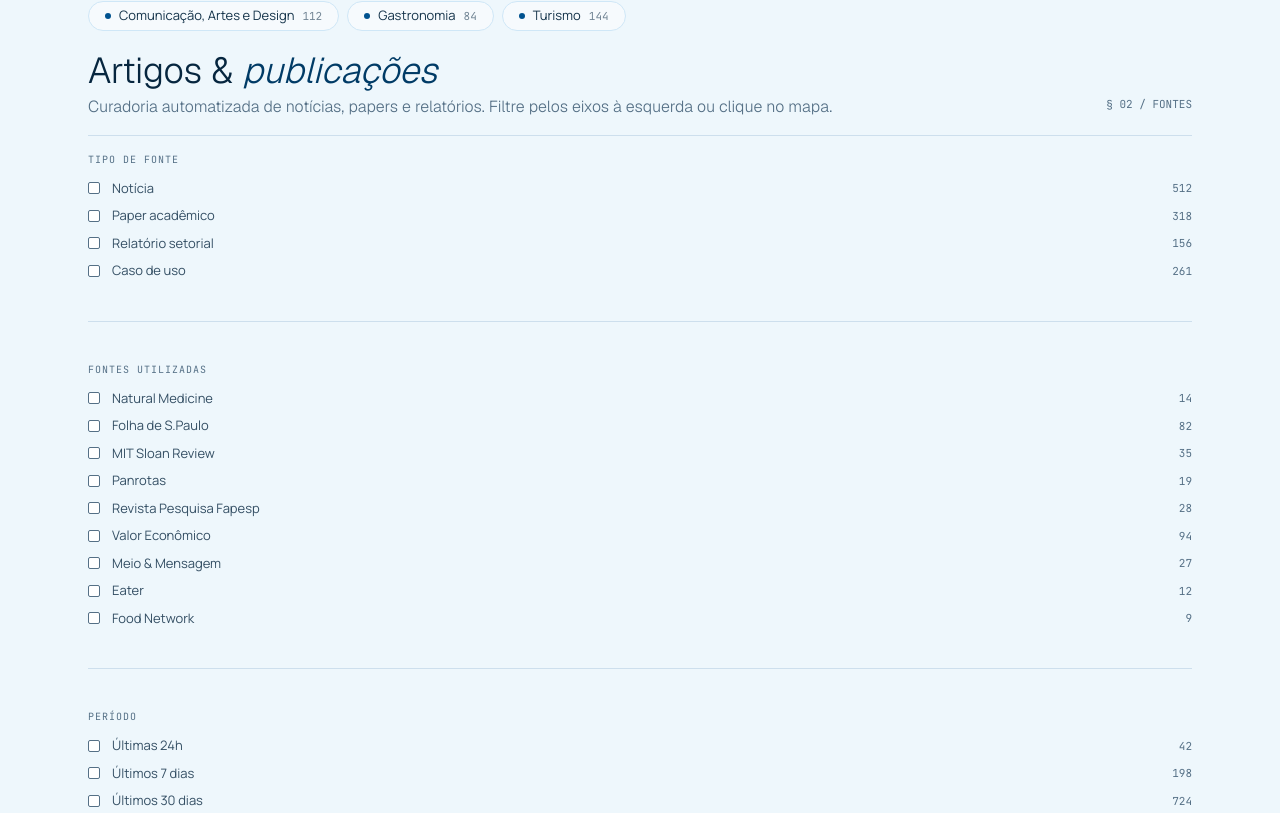
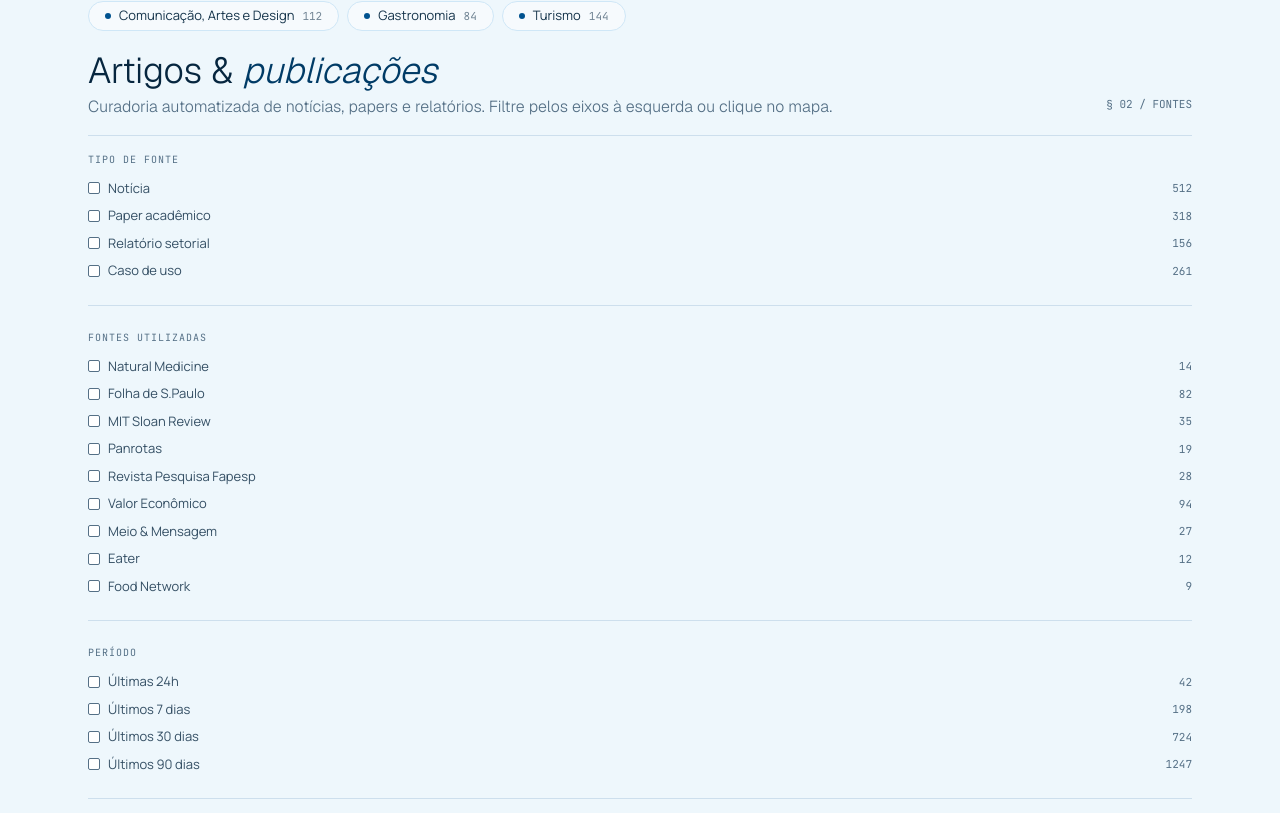
Before and after one commit to Senac-Labs-Code/relatorio-inteligente, a Next.js app: page / in a window 1280 px wide. Shown: the part 767-1580 px from the top of the page. Built offline with nearby package versions, Linux system fonts and the light colour scheme.

Commit message:
style: ajusta espaçamento do componente

```diff
--- a/src/components/ui/Check/filtroCheck.tsx
+++ b/src/components/ui/Check/filtroCheck.tsx
@@ -25,7 +25,7 @@ export function FiltrosCheck({ filtros }: FiltrosCheckProps) {
   };
 
   return (
-    <div className="flex flex-col gap-6">
+    <div className="flex flex-col gap-2">
       {filtros.map((grupo, i) => {
         const aberto = abertos.includes(grupo.id);
         const idConteudo = `filtro-grupo-${grupo.id}`;
@@ -80,7 +80,7 @@ export function FiltrosCheck({ filtros }: FiltrosCheckProps) {
                           key={item.id}
                           type="button"
                           onClick={() => alternarFiltro(item.id)}
-                          className="flex w-full items-center gap-3"
+                          className="flex w-full items-center gap-2"
                         >
                           <span
                             className={`flex size-3 shrink-0 items-center justify-center rounded-xs border ${
```
